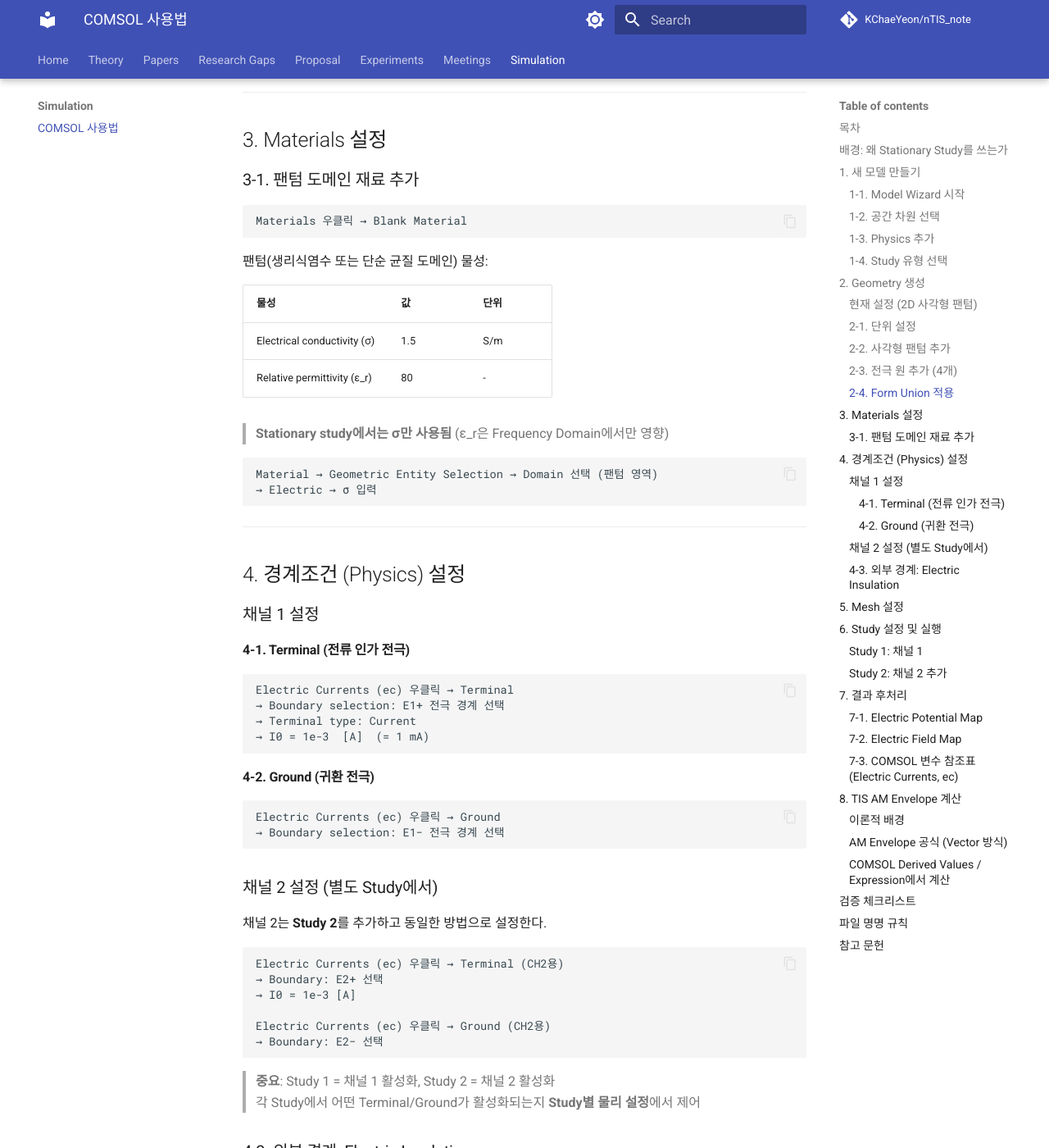
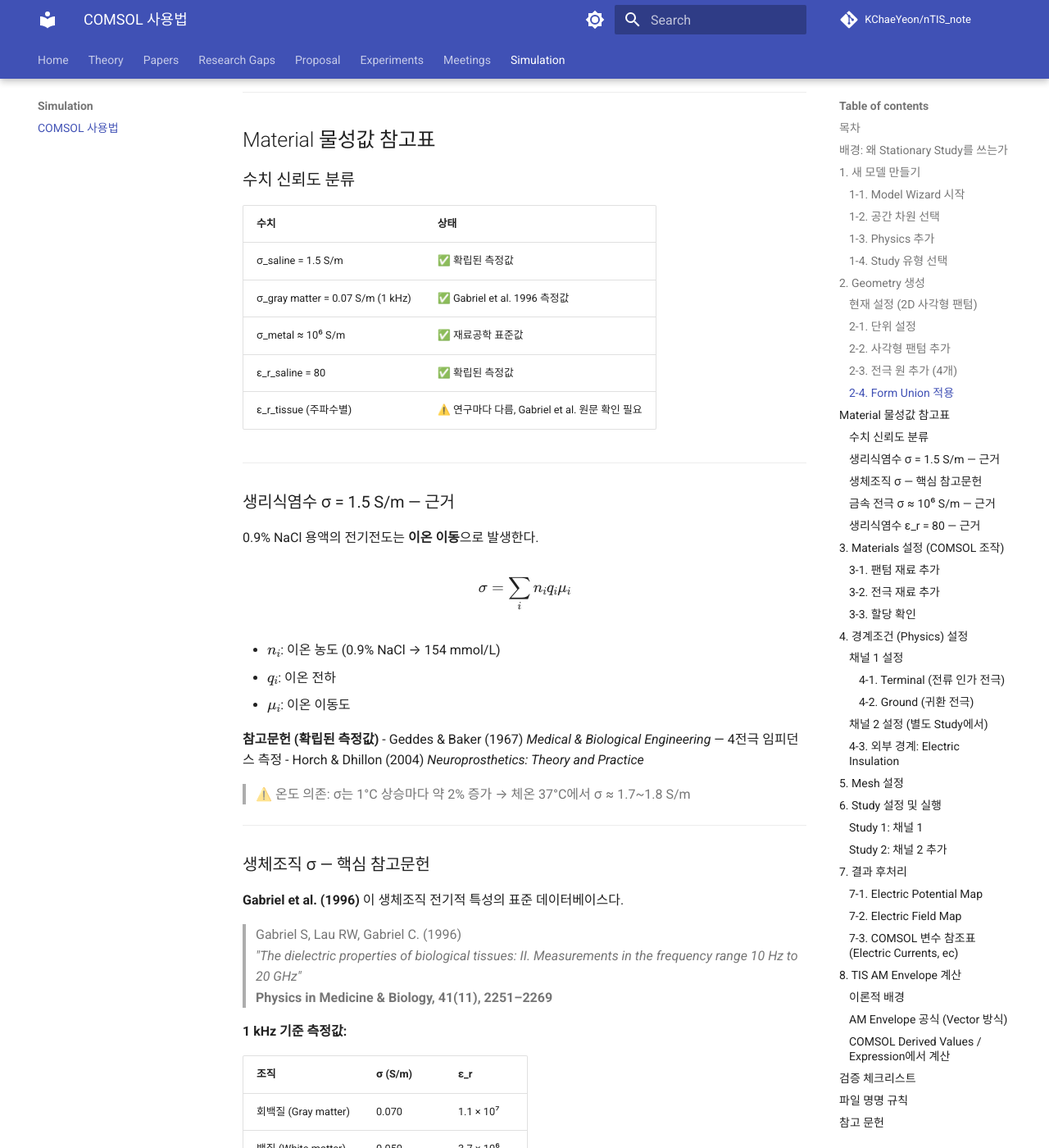
Before and after one commit to KChaeYeon/nTIS_note, an MkDocs documentation site: the page built from docs/07_Simulation/COMSOL_simulation_guide.md, in a window 1280 px wide and 1400 px high, scrolled down 3560 px. Shown: the whole window at 82% size. Built offline with MkDocs 1.6.1 and Material for MkDocs 9.7.7, drawn with Linux system fonts in a browser that asks for light colours; comment, search, counter and statistics services are not loaded; some of the changed text lies outside the part shown.

Commit message:
docs(simulation): add material properties reference with sources
생체조직/식염수/금속 전극 σ 수치의 물리적 근거 및 문헌 출처 추가.
Gabriel et al. 1996 기준 1 kHz 조직별 σ 표, Cole-Cole 모델 설명 포함.

Co-Authored-By: Claude Sonnet 4.6 <noreply@anthropic.com>

````diff
--- a/docs/07_Simulation/COMSOL_simulation_guide.md
+++ b/docs/07_Simulation/COMSOL_simulation_guide.md
@@ -8,6 +8,7 @@
 ## 목차
 
 1. [새 모델 만들기](#1-새-모델-만들기)
+1.5. [Material 물성값 참고표](#material-물성값-참고표)
 2. [Geometry 생성](#2-geometry-생성)
 3. [Materials 설정](#3-materials-설정)
 4. [경계조건 (Physics) 설정](#4-경계조건-physics-설정)
@@ -143,26 +144,129 @@ Finalized geometry has N domains, M boundaries, and K vertices.
 
 ---
 
-## 3. Materials 설정
+## Material 물성값 참고표
 
-### 3-1. 팬텀 도메인 재료 추가
+### 수치 신뢰도 분류
+
+| 수치 | 상태 |
+|------|------|
+| σ_saline = 1.5 S/m | ✅ 확립된 측정값 |
+| σ_gray matter = 0.07 S/m (1 kHz) | ✅ Gabriel et al. 1996 측정값 |
+| σ_metal ≈ 10⁶ S/m | ✅ 재료공학 표준값 |
+| ε_r_saline = 80 | ✅ 확립된 측정값 |
+| ε_r_tissue (주파수별) | ⚠️ 연구마다 다름, Gabriel et al. 원문 확인 필요 |
+
+---
+
+### 생리식염수 σ = 1.5 S/m — 근거
+
+0.9% NaCl 용액의 전기전도는 **이온 이동**으로 발생한다.
+
+$$\sigma = \sum_i n_i q_i \mu_i$$
+
+- $n_i$: 이온 농도 (0.9% NaCl → 154 mmol/L)
+- $q_i$: 이온 전하
+- $\mu_i$: 이온 이동도
+
+**참고문헌 (확립된 측정값)**
+- Geddes & Baker (1967) *Medical & Biological Engineering* — 4전극 임피던스 측정
+- Horch & Dhillon (2004) *Neuroprosthetics: Theory and Practice*
+
+> ⚠️ 온도 의존: σ는 1°C 상승마다 약 2% 증가 → 체온 37°C에서 σ ≈ 1.7~1.8 S/m
+
+---
+
+### 생체조직 σ — 핵심 참고문헌
+
+**Gabriel et al. (1996)** 이 생체조직 전기적 특성의 표준 데이터베이스다.
+
+> Gabriel S, Lau RW, Gabriel C. (1996)
+> *"The dielectric properties of biological tissues: II. Measurements in the frequency range 10 Hz to 20 GHz"*
+> **Physics in Medicine & Biology, 41(11), 2251–2269**
+
+**1 kHz 기준 측정값:**
+
+| 조직 | σ (S/m) | ε_r |
+|------|---------|-----|
+| 회백질 (Gray matter) | 0.070 | 1.1 × 10⁷ |
+| 백질 (White matter) | 0.050 | 3.7 × 10⁶ |
+| 근육 (Muscle) | 0.363 | 1.7 × 10⁶ |
+| 뼈 (Cortical bone) | 0.020 | 2.0 × 10⁴ |
+| 피부 (Skin) | 0.00045 | 1.1 × 10⁶ |
+
+> ⚠️ **주의**: "σ_brain = 0.33 S/m" 는 일부 논문의 단순화 값이다.
+> Grossman et al. 2017 *Cell*에서 0.33 S/m를 사용했으나, Gabriel et al. 기준 1 kHz 회백질은 0.07 S/m.
+> 본인 시뮬레이션 주파수(1 kHz)에서의 값은 Gabriel et al. 원문에서 직접 확인할 것.
+
+**왜 σ가 주파수마다 다른가?** 생체조직은 분산 매질(dispersive medium)이다:
+
+- 낮은 주파수 (< 10 kHz): 세포막이 전류를 차단 → 세포 외액만 통과 → σ 낮음
+- 높은 주파수 (> 1 MHz): 세포막 용량성 임피던스 감소 → 세포 내부까지 통과 → σ 높음
+
+이를 기술하는 모델: **4-Cole-Cole model** (Gabriel et al. 1996)
+
+---
+
+### 금속 전극 σ ≈ 10⁶ S/m — 근거
+
+금속은 자유전자가 전하를 운반하므로 이온 기반 생체조직보다 σ가 수백만 배 높다.
+
+| 재료 | σ (S/m) | 의료기기 사용 여부 |
+|------|---------|----------------|
+| 백금 (Pt) | 9.43 × 10⁶ | ✅ 임플란트용 표준 |
+| 316L 스테인리스강 | 1.35 × 10⁶ | ✅ 수술 기구, 전극 |
+| 금 (Au) | 4.10 × 10⁷ | ✅ 마이크로전극 |
+
+> σ_전극 >> σ_조직 조건이 충족되면 전극 내부는 사실상 등전위체(equipotential body)에 가까움.
+> 시뮬레이션에서 1×10⁶ S/m 로 설정해도 결과에 실질적 차이 없음.
+
+---
+
+### 생리식염수 ε_r = 80 — 근거
+
+물 분자는 영구 쌍극자(permanent dipole)를 가지고 있어 전기장에 정렬된다.
+
+$$\varepsilon_r \approx 78\text{–}80 \quad \text{(25°C, 순수 물 기준)}$$
+
+NaCl을 녹여도 ε_r은 크게 변하지 않음 → 생리식염수 ε_r ≈ 80 유지.
+
+> **Stationary study에서는 ε_r이 사용되지 않음.**
+> 전류 보존 방정식: $\nabla \cdot (\sigma \nabla V) = 0$ → σ만 필요.
+> ε_r은 Frequency Domain study에서만 영향을 줌.
+
+---
+
+## 3. Materials 설정 (COMSOL 조작)
+
+현재 모델에는 **2종류의 도메인**이 있다:
 
 ```
-Materials 우클릭 → Blank Material
+도메인 종류
+├── 팬텀 (Rectangle 내부)  → 생체조직 or 식염수
+└── 전극 원 4개 (Circle)   → 금속 전극
 ```
 
-팬텀(생리식염수 또는 단순 균질 도메인) 물성:
-
-| 물성 | 값 | 단위 |
-|------|-----|------|
-| Electrical conductivity (σ) | 1.5 | S/m |
-| Relative permittivity (ε_r) | 80 | - |
-
-> **Stationary study에서는 σ만 사용됨** (ε_r은 Frequency Domain에서만 영향)
+### 3-1. 팬텀 재료 추가
 
 ```
-Material → Geometric Entity Selection → Domain 선택 (팬텀 영역)
-→ Electric → σ 입력
+Materials 우클릭 → Blank Material → 이름: "Phantom"
+→ Geometric Entity Selection → Domain: Rectangle 내부 선택
+→ Material Contents → Electrical conductivity: 1.5  [S/m]
+```
+
+### 3-2. 전극 재료 추가
+
+```
+Materials 우클릭 → Blank Material → 이름: "Electrode"
+→ Domain: 전극 원 4개 선택 (Ctrl+클릭 다중 선택)
+→ Electrical conductivity: 1e6  [S/m]
+```
+
+### 3-3. 할당 확인
+
+```
+Materials 트리 → 각 재료 옆에 ✓ 표시 확인
+→ ✗ 또는 노란 경고 표시 = 미할당 도메인 있음
 ```
 
 ---
````
